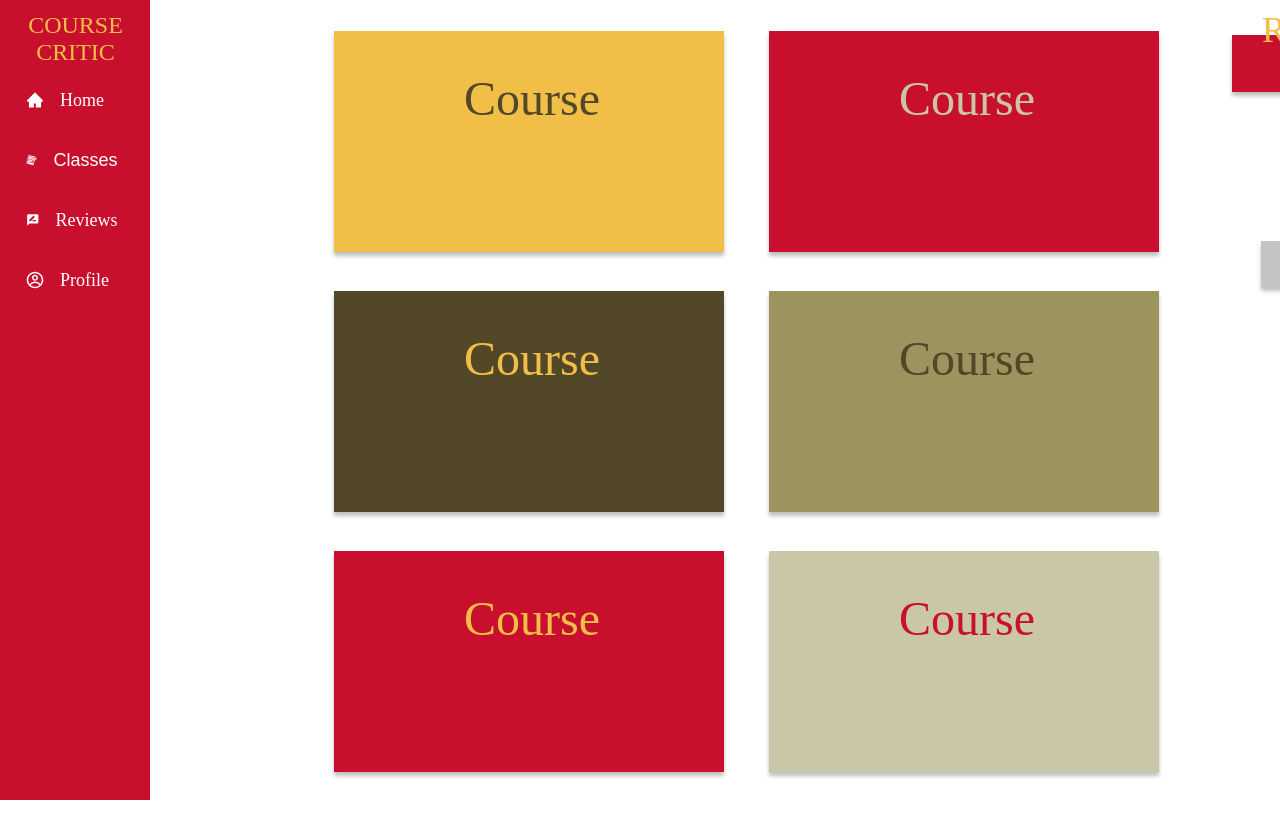
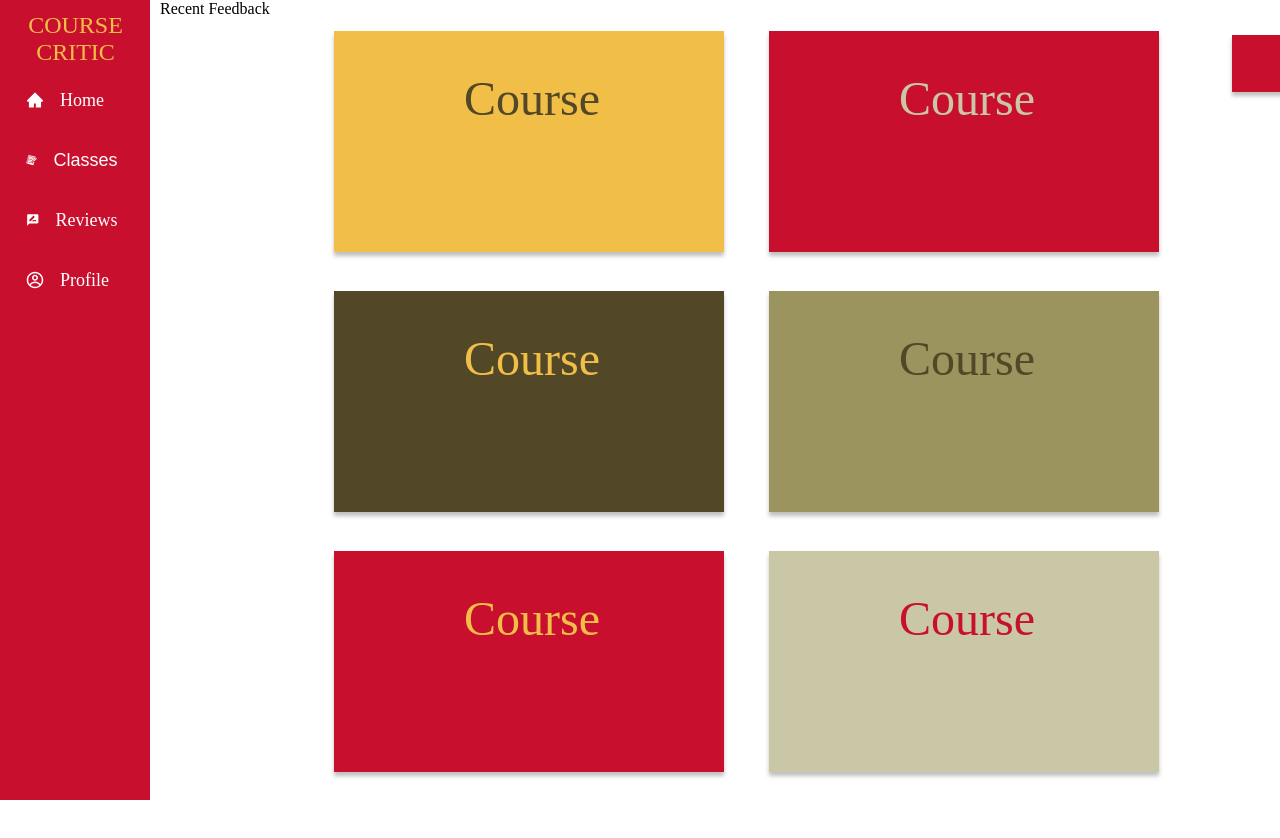
Before and after one commit to Drake-Dodson/course-critic, a React (Create React App) app in the folder 319-course-critic-ui/: page / in a window 1280 px wide. Shown: the top 838 px of the page. Built offline with nearby package versions, Linux system fonts and the light colour scheme.

Commit message:
Update Home.js

```diff
--- a/319-course-critic-ui/src/pages/Home.js
+++ b/319-course-critic-ui/src/pages/Home.js
@@ -40,12 +40,11 @@ function Home() {
 
 	 </div>
 	   <div class="feedbacksquare">
+	 </div>
+	 <div class="feedbacksquaretext">
 
 			<p>Recent Feedback</p>
 
-                        </div>
-                        <div class="showallsquare">
-                            <p>Show All</p>
 	 </div>
 
 	  <div class="notificationtextone">
```
Lines whose indentation alone changed are shown as unchanged.
